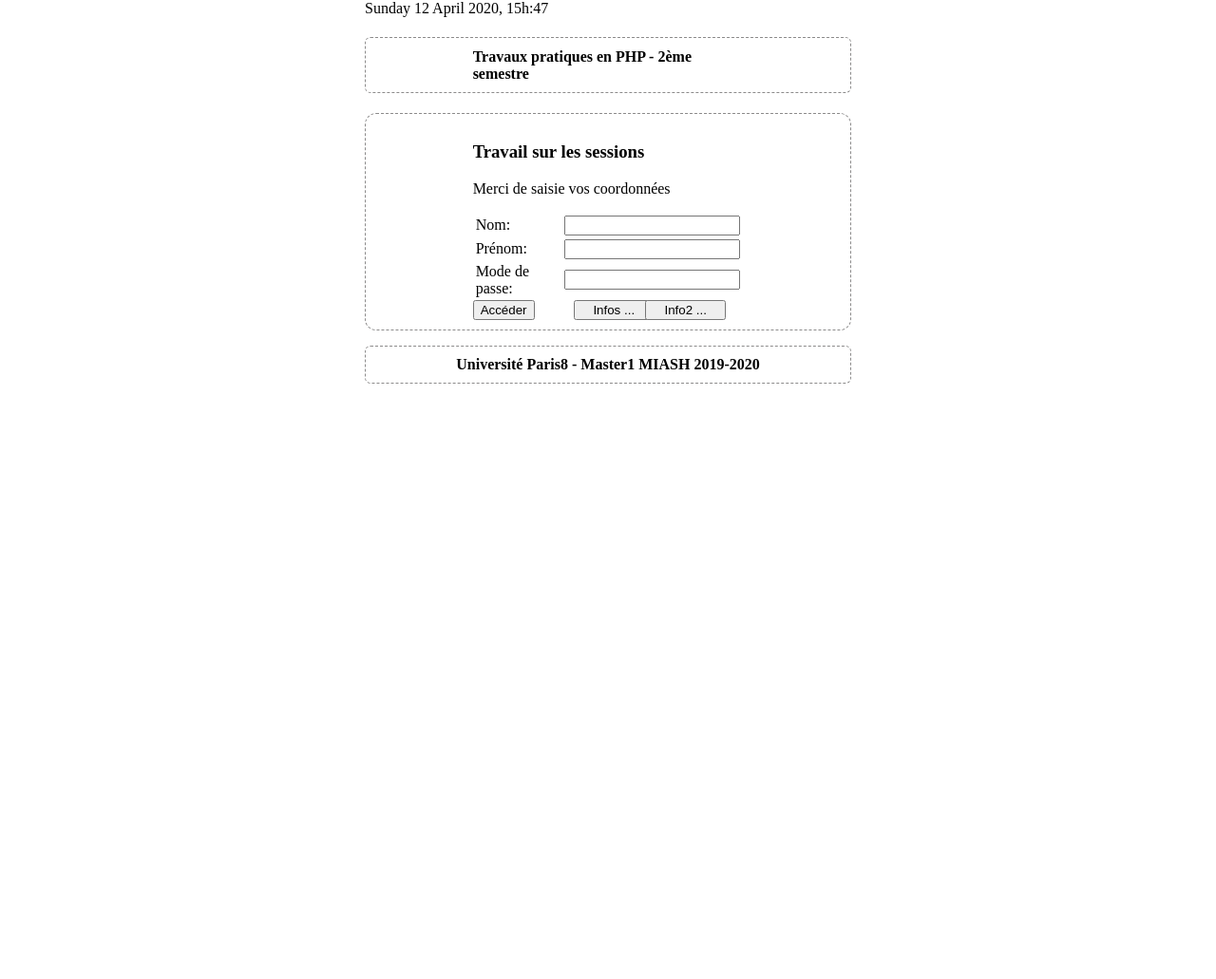
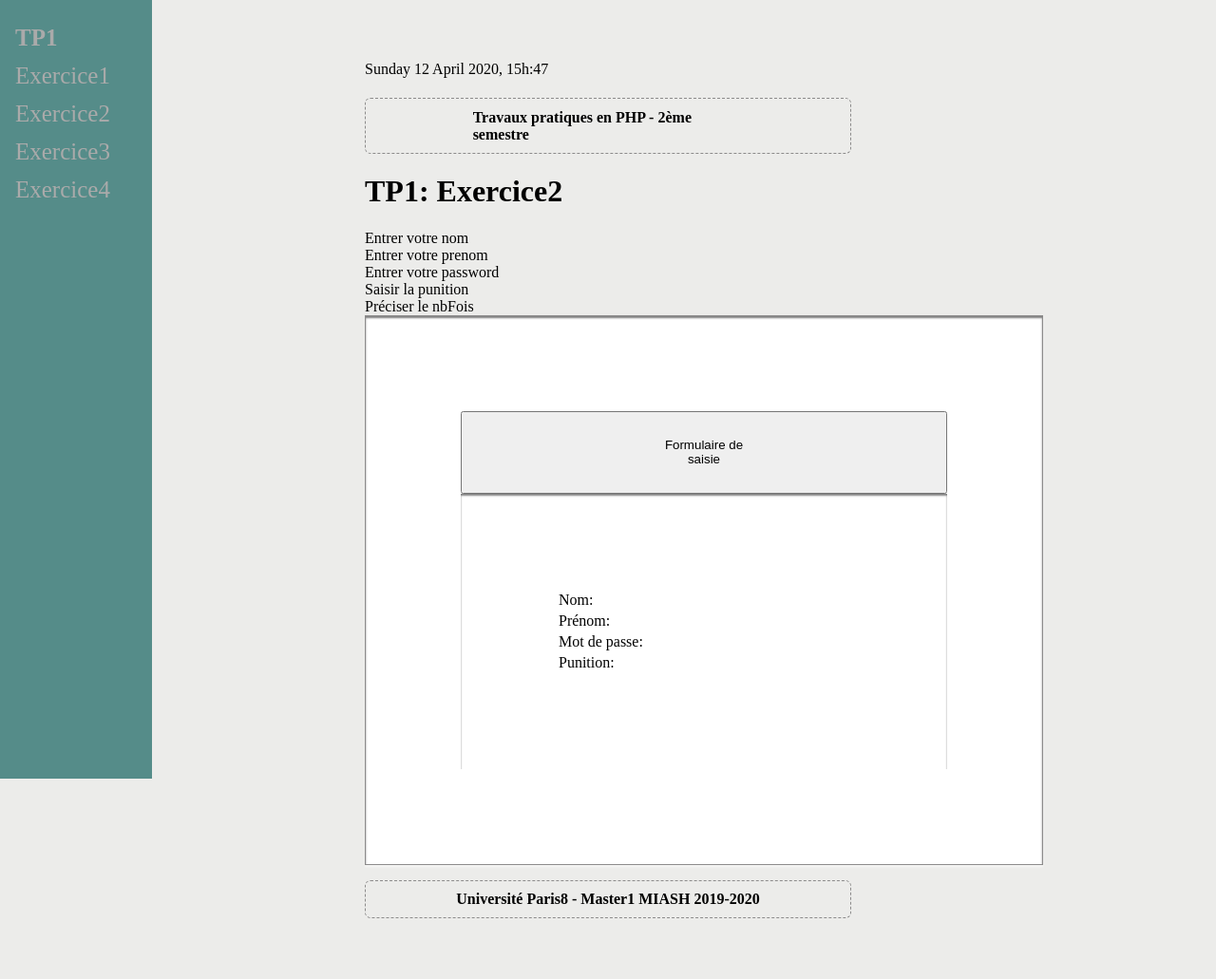
Before and after one commit to tamim2014/PHP2-TP1, a PHP site: page /exercice2/index.php in a window 1280 px wide. Shown: the whole page at 95% size. Before the commit the page ends 404 px from the top, so only its background shows below. Run offline with PHP 8.4, Linux system fonts and the light colour scheme.

Commit message:
Ajout d'un menu de navigation entre les exos

```diff
--- a/entete.php
+++ b/entete.php
@@ -6,6 +6,7 @@
 	<meta charset="utf-8">
 	<title> PHP2: TP1/Exercice1 </title>
 	<link rel="stylesheet" href="style.css" />
+	<link rel="shortcut icon" href="favicon.ico"  />
 </head>
 
 <body>
--- /dev/null
+++ b/exercice1/corps.php
@@ -0,0 +1,2 @@
+
+	<h3> TP1: Exercice1</h3>
--- /dev/null
+++ b/exercice1/piedPage.php
@@ -0,0 +1,5 @@
+	<footer>
+     <b>Université Paris8 - Master1 MIASH 2019-2020<b>
+	</footer>
+</body>
+</html>
--- /dev/null
+++ b/exercice2/corps.php
@@ -0,0 +1,81 @@
+<!DOCTYPE html>
+<html>
+<head>
+	<link rel="stylesheet" href="../style.css" />
+	<link rel="shortcut icon" href="../favicon.ico"  />
+	<style>button{ padding:2em 15.9em;}</style>
+</head>
+<body>
+    <div class="barreLeterale">
+	  <a href="#"><strong>TP1</strong></a>
+	  <a href="../exercice1/index.php">Exercice1</a>
+	  <a href="#">Exercice2</a>
+	  <a href="#">Exercice3</a>
+	  <a href="#">Exercice4</a>
+	</div>
+	<h1> TP1: Exercice2</h1>
+	<?php
+
+	   // COLLECTE
+
+	   //if(isset($_GET["nom"])) $nom = $_GET["nom"];
+	   $nom = isset($_GET["nom"]) ? $_GET["nom"] : ''; // évite la "Notice: Undefined variable"
+	   if(empty($nom)) echo 'Entrer votre nom<br>';
+
+	   $prenom = isset($_GET["prenom"]) ? $_GET["prenom"] : '';
+	   if(empty($prenom)) echo 'Entrer votre prenom<br>';
+
+	   $password= isset($_GET["password"]) ? $_GET["password"] : '';
+	   if(empty($password)) echo 'Entrer votre password<br>';
+
+
+	   $punition = isset($_GET["punition"]) ? $_GET["punition"] : '';
+	   if(empty($punition)) echo 'Saisir la punition<br>';
+
+	   $nbFois = isset($_GET["nbFois"]) ? (int) $_GET["nbFois"] : '';
+	   if(empty($nbFois))  echo 'Préciser le nbFois<br>';
+
+
+	   // AFFICHAGE
+	   echo '
+	   <div class="affichage" style="overflow-x: scroll;">
+	       <button onclick="window.location.href=\'form.php\';">Formulaire de saisie</button>
+		   <table>
+			 <tr><td >Nom:</td><td >'.$nom.' </td></tr>
+			 <tr><td >Prénom:</td><td >'.$prenom.'</td></tr>
+			 <tr><td>Mot de passe:</td><td>'.$password.'</td></tr>
+			 <tr><td>Punition:</td>
+				 <td>';
+					$n = 1;
+					while ($n <= $nbFois)
+					{
+						if($nbFois <= 100 ){
+							 echo $punition.'<br/>';
+
+						}else{
+						  echo 'Nombre trop grand <br>';
+						  break;
+						}
+						$n++;
+					}
+				echo '</td>
+			 </tr>
+		   </table>
+	   </div>
+	   ';
+
+	   /************************************************
+	    //Exo2: Question 3
+	   // Pour éviter les erreurs: Traiter séparement avant de concatener
+	   	$n = 1;
+		while ($n <= 10)
+		{
+			echo $punition.'<br />';
+			$n++;
+		}
+		*************************************************/
+   ?>
+
+
+</body>
+</html>
--- /dev/null
+++ b/exercice2/entete.php
@@ -0,0 +1,31 @@
+<?php session_start(); ?>
+
+<!DOCTYPE html>
+<html lang="fr">
+<head>
+	<meta charset="utf-8">
+	<title> PHP2: TP1/Exercice1 </title>
+	<link rel="stylesheet" href="../style.css" />
+	<link rel="shortcut icon" href="../favicon.ico"  />
+</head>
+
+<body>
+	<div class="barreLeterale">
+	  <a href="#"><strong>TP1</strong></a>
+	  <a href="#">Exercice1</a>
+	  <a href="#">Exercice2</a>
+	  <a href="#">Exercice3</a>
+	  <a href="#">Exercice4</a>
+	</div>
+	<div class="main">
+
+		<div id="en-tete" >
+			<?php
+			setlocale(LC_TIME, 'fra_fra');
+			echo strftime('%A %d %B %Y, %Hh:%M')."<br/>"; // samedi 04 avril 2020, 23:43
+			?>
+			<h4 >Travaux pratiques en PHP - 2ème semestre </h4>
+		</div>
+
+
+	</div>
--- /dev/null
+++ b/exercice2/index.php
@@ -0,0 +1,7 @@
+<?php
+     //session_start(); déja defini dans entete.php
+
+     include 'entete.php';
+     include 'corps.php';
+     include 'piedPage.php';
+?>
--- /dev/null
+++ b/exercice2/piedPage.php
@@ -0,0 +1,5 @@
+	<footer>
+     <b>Université Paris8 - Master1 MIASH 2019-2020<b>
+	</footer>
+</body>
+</html>
--- /dev/null
+++ b/exercice3/piedPage.php
@@ -0,0 +1,5 @@
+	<footer>
+     <b>Université Paris8 - Master1 MIASH 2019-2020<b>
+	</footer>
+</body>
+</html>
--- a/style.css
+++ b/style.css
@@ -1,6 +1,41 @@
  body{
-    margin:0 30%;
+    margin:5% 30%;
+	background:#ECECEA;
  }
+
+ /************** barre laterale *********************/
+.barreLeterale {
+  height: 100%;
+  width: 160px;
+  position: fixed;
+  z-index: 1;
+  top: 0;
+  left: 0;
+  background-color:#558c89; /* #111; */
+  overflow-x: hidden;
+  padding-top: 20px;
+}
+
+.barreLeterale a {
+  padding: 6px 8px 6px 16px;
+  text-decoration: none;
+  font-size: 25px;
+  color: #aaa; /* #818181  */
+  display: block;
+}
+
+.barreLeterale a:hover {
+  color: #f1f1f1; /*  */
+}
+
+@media screen and (max-height: 450px) {
+  .barreLeterale {padding-top: 15px;}
+  .barreLeterale a {font-size: 18px;}
+}
+
+
+
+ /************* Contenu ******************/
 
  h4, .contenu, footer{
 	border:1px dashed #8c8b8b;
@@ -20,6 +55,27 @@
 
  /* login.php */
 
+ .form, .affichage, table{
+	  margin: 0 auto;
+	  width:100%;
+	  padding:100px;
+	  background-color:white;
+	  box-shadow:
+		0px 2px 2px 0px rgba(0, 0, 0, 0.5) inset,
+		0px 2px 2px 0px rgba(255, 255, 255, 0.5);
+	  border:1px solid #8c8b8b;
+ }
+ table{ border:none;}
+
+ button:hover{
+
+	 cursor:pointer;
+ }
+ input{
+	padding:0.5em 10.6em;
+
+ }
+
  form p input{
 	margin-left:1em;
  }
```
Also changed, not shown: other parts of style.css (+50 -3 lines), exercice1/entete.php (added, +31 -0 lines), exercice1/index.php (added, +7 -0 lines), exercice2/form.php (added, +63 -0 lines), exercice3/corps.php (added, +81 -0 lines), exercice3/entete.php (added, +31 -0 lines), exercice3/form.php (added, +63 -0 lines), exercice3/formulaire.php (added, +68 -0 lines), exercice3/index.php (added, +7 -0 lines), exercice3/pageProtege.php (added, +17 -0 lines), style-src.css (added, +43 -0 lines), favicon.ico (added).
